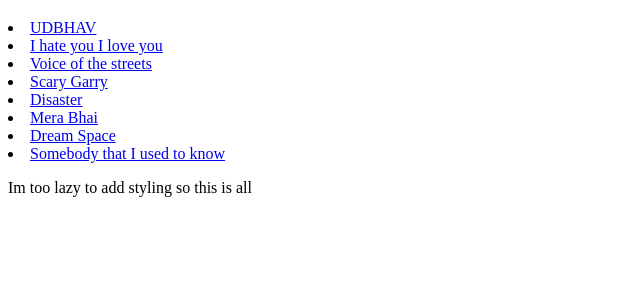
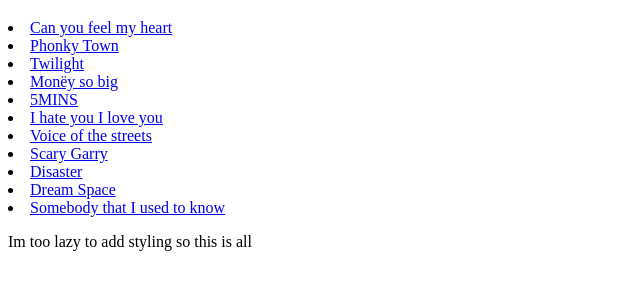
Before and after one commit to Zook780/Website, a plain HTML site: page pages/musiclist.html in a window 1280 px wide. Shown: the part 61-350 px from the top of the page, without its empty margins (0-640 px from the left). Drawn offline with Linux system fonts and the light colour scheme.

Commit message:
updated musiclist

```diff
--- a/pages/musiclist.html
+++ b/pages/musiclist.html
@@ -9,12 +9,15 @@
 </head>
 <body>
   <h1>Here are some of my favorites</h1>
-  <li><a href="https://www.youtube.com/watch?v=_kjTc8Ozo1A&t=0s">UDBHAV</a></li>
+  <li><a href="https://www.youtube.com/watch?v=QJJYpsA5tv8">Can you feel my heart</a></li>
+  <li><a href="https://www.youtube.com/watch?v=cZOYAeFwXBs">Phonky Town</a></li>
+  <li><a href="https://www.youtube.com/watch?v=fxWeSEwJ9a0">Twilight</a></li>
+  <li><a href="https://www.youtube.com/watch?v=Y-PtEeRTfDk">Monëy so big</a></li>
+  <li><a href="https://www.youtube.com/watch?v=_kjTc8Ozo1A&t=0s">5MINS</a></li>
   <li><a href="https://www.youtube.com/watch?v=YXivc8z6PXk">I hate you I love you</a></li>
   <li><a href="https://www.youtube.com/watch?v=MSvQoA17eRs">Voice of the streets</a></li>
   <li><a href="https://www.youtube.com/watch?v=RsU5i0YFAcY">Scary Garry</a></li>
   <li><a href="https://www.youtube.com/watch?v=Pnq1_3BXIqA">Disaster</a></li>
-  <li><a href="https://www.youtube.com/watch?v=hCVQoKwGwTo">Mera Bhai</a></li>
   <li><a href="https://www.youtube.com/watch?v=7soYtJI1pHA">Dream Space</a></li>
   <li><a href="https://www.youtube.com/watch?v=8UVNT4wvIGY">Somebody that I used to know</a></li>
   <p>Im too lazy to add styling so this is all</p>
```
Also changed, not shown: blogs/i_forgor.html (+1 -1 lines).
